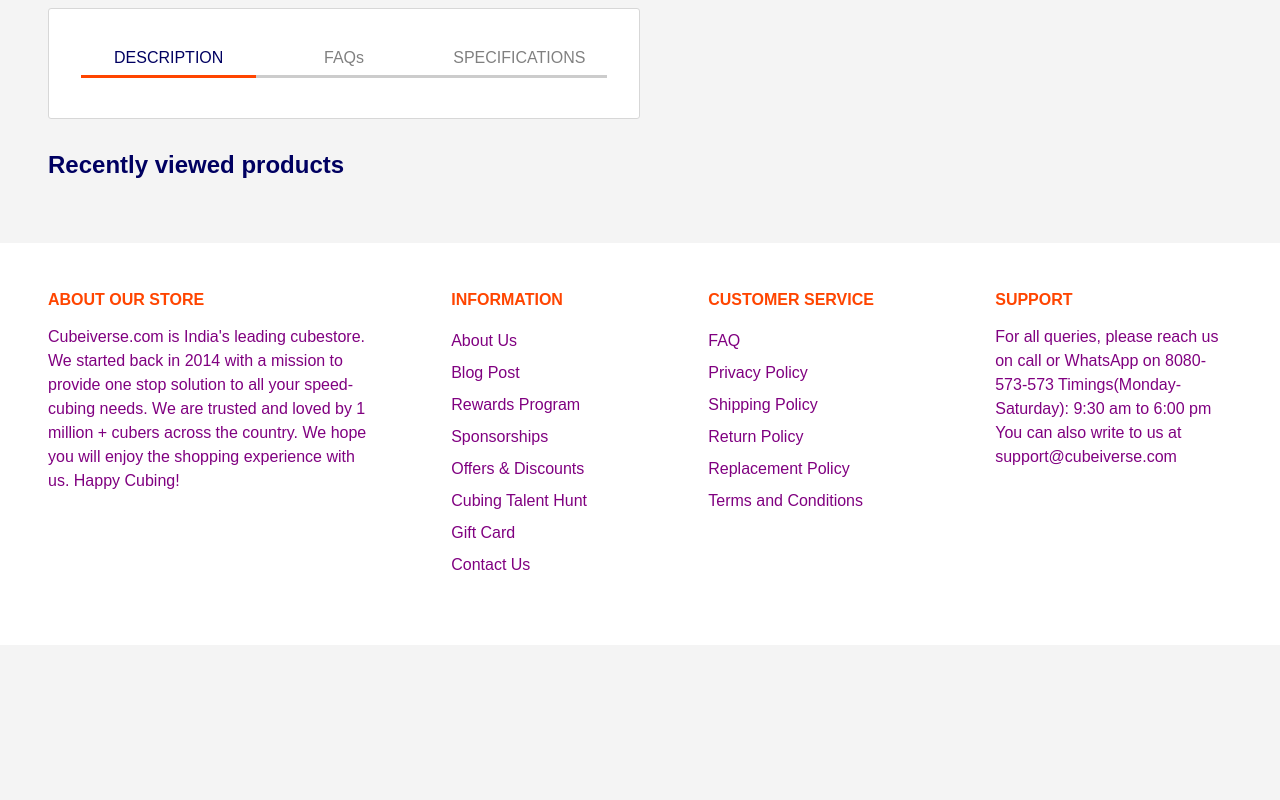
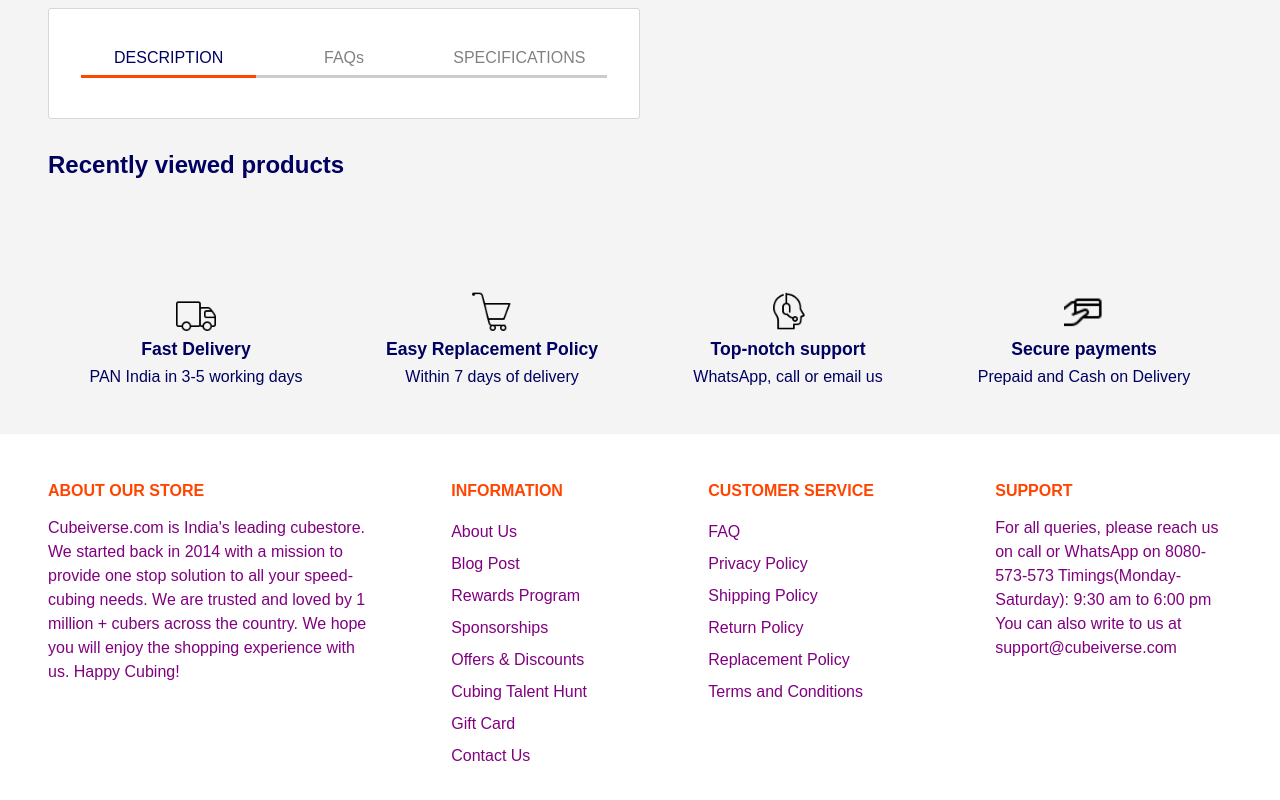
Before and after one commit to RanitJana/cubiverse, a React (Vite) app in the folder client/: page /buy in a window 1280 px wide. Shown: the part 666-1466 px from the top of the page. Before the commit the page ends 1311 px from the top, so only its background shows below. Built offline with nearby package versions, Linux system fonts and the light colour scheme; no server answers.

Commit message:
add preFooter

```diff
--- a/client/src/components/Footer/Footer.css
+++ b/client/src/components/Footer/Footer.css
@@ -1,3 +1,44 @@
+.preFooter {
+    display: grid;
+    grid-template-columns: repeat(4, 25%);
+    align-items: center;
+    padding: 3rem;
+}
+
+@media only screen and (max-width:1090px) {
+    .preFooter {
+        grid-template-columns: repeat(2,50%);
+        margin-right: 3rem;
+        gap: 3rem;
+    }
+}
+@media only screen and (max-width:620px) {
+    .preFooter {
+        grid-template-columns: 1fr;
+        margin: 0;
+        gap: 3rem;
+    }
+}
+
+.preFooter>div {
+    display: flex;
+    width: 100%;
+    flex-direction: column;
+    gap: 0.5rem;
+    justify-content: center;
+    align-items: center;
+    color: rgb(0, 0, 97);
+}
+
+.preFooter img {
+    width: 2.5rem;
+}
+
+.preFooter>div .topic {
+    font-weight: bold;
+    font-size: 1.1rem;
+}
+
 footer {
     padding: 3rem;
     color: purple;
--- a/client/src/components/Footer/Footer.jsx
+++ b/client/src/components/Footer/Footer.jsx
@@ -34,6 +34,30 @@ export default function Footer() {
 
 
     return (
+        <>
+            <div className="preFooter">
+                <div className="">
+                    <img src="../../../public/images/icons8-truck-100.png" alt="" />
+                    <div className="topic">Fast Delivery</div>
+                    <div className="para">PAN India in 3-5 working days</div>
+                </div>
+                <div className="">
+                    <img src="../../../public/images/icons8-cart-100.png" alt="" />
+                    <div className="topic">Easy Replacement Policy</div>
+                    <div className="para">Within 7 days of delivery</div>
+                </div>
+                <div className="">
+                    <img src="../../../public/images/icons8-customer-support-48.png" alt="" />
+                    <div className="topic">Top-notch support
+                    </div>
+                    <div className="para">WhatsApp, call or email us</div>
+                </div>
+                <div className="">
+                    <img src="../../../public/images/icons8-payment-32.png" alt="" />
+                    <div className="topic">Secure payments</div>
+                    <div className="para">Prepaid and Cash on Delivery</div>
+                </div>
+            </div>
             <footer>
                 <div className="elements" style={{ minHeight: "0px" }} data={0} onClick={handleToggle}>
                     <p>About our store</p>
@@ -77,5 +101,6 @@ export default function Footer() {
                     </p>
                 </div>
             </footer >
+        </>
     )
 }
--- /dev/null
+++ b/client/src/components/NotFound/NotFound.jsx
@@ -0,0 +1,3 @@
+export default function NotFound(){
+    return <h1>404 NOT FOUND</h1>
+}
--- a/client/src/main.jsx
+++ b/client/src/main.jsx
@@ -1,8 +1,10 @@
+/* eslint-disable no-unused-vars */
 import ReactDOM from 'react-dom/client'
 import App from './App.jsx'
 import Home from './components/Home/Home.jsx';
 import CubeList from './components/CubeLists/CubeList.jsx';
 import ProductDisplay from "./components/ProductDisplay/ProductDisplay.jsx";
+import NotFound from './components/NotFound/NotFound.jsx';
 
 import { createBrowserRouter, Route, createRoutesFromElements, RouterProvider } from "react-router-dom";
 
@@ -44,8 +46,8 @@ const router = createBrowserRouter(
           path=":product"
           element={<CubeList />} />
       </Route>
-      <Route path="buy" element={<ProductDisplay />}
-      />
+      <Route path="buy" element={<ProductDisplay />} />
+      {/* <Route path='*' Component={<NotFound />} /> */}
     </Route>
 
   )
```
Also changed, not shown: client/public/images/icons8-customer-support-48.png (added), client/public/images/icons8-payment-32.png (added), client/src/components/Header/Header.jsx (line endings or trailing spaces). Lines whose indentation alone changed are shown as unchanged.
